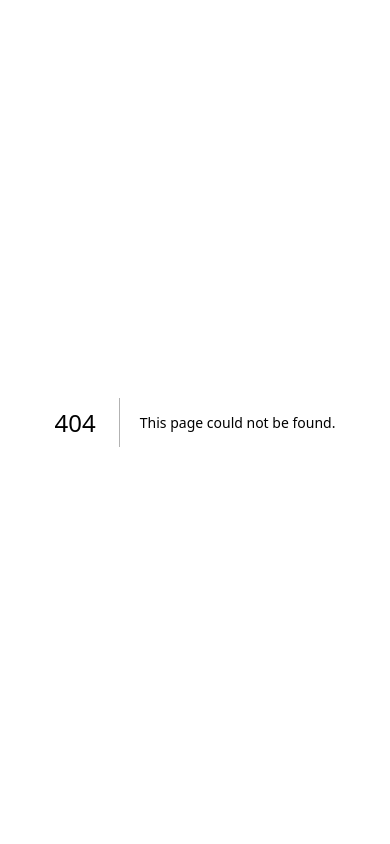
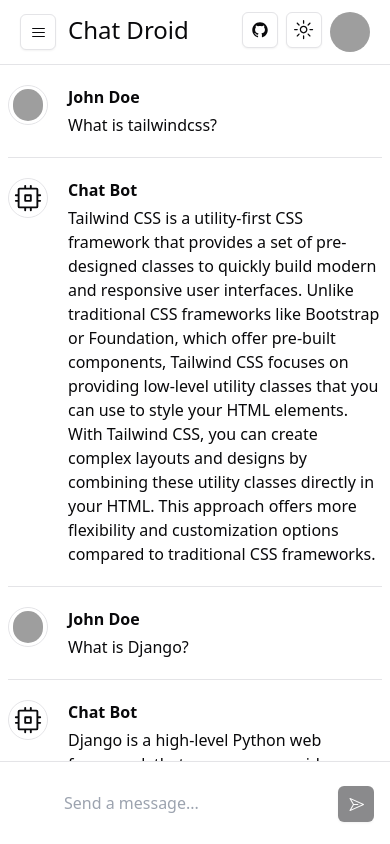
Before and after one commit to spotlight301/chatbot-rag-dual, a Next.js app in the folder apps/frontend/: page /chat/1 in a window 390 px wide. Before the commit this address had no page. Built offline with nearby package versions, Linux system fonts and the light colour scheme; grey boxes are pictures that could not be loaded.

Commit message:
Designed responsive chat page

```diff
--- /dev/null
+++ b/apps/frontend/src/app/chat/[id]/page.tsx
@@ -0,0 +1,20 @@
+import ChatArea from "@/components/chat/chatarea"
+import ChatPrompt from "@/components/chat/chatprompt"
+
+type ChatPageProps = {
+    params: {
+        id: string
+    }
+}
+
+const ChatPage = ({params: { id }} : ChatPageProps) => {
+
+    return (
+        <div className="flex flex-col h-full overflow-hidden">
+            <ChatArea chatId={id}/>
+            <ChatPrompt chatId={id}/>
+        </div>
+    )
+}
+
+export default ChatPage
--- /dev/null
+++ b/apps/frontend/src/components/chat/chatarea.tsx
@@ -0,0 +1,40 @@
+'use client'
+
+import { useMessages } from "@/hooks/useMessages";
+import Message from "./message";
+import { StackIcon } from "@radix-ui/react-icons";
+
+type ChatAreaProps = {
+    chatId: string;
+}
+
+const ChatArea = ({ chatId }: ChatAreaProps) => {
+
+    const messages = useMessages(chatId);
+
+    return (
+        <div className="flex-1 overflow-y-scroll overflow-x-hidden custom-scrollbar py-5 px-2 md:p-5">
+            {messages?.length == 0 && (
+                <div className='pb-[200px] pt-4 md:pt-10'>
+                <div className='mx-auto max-w-2xl px-4 flex flex-col items-center gap-5'>
+                    <StackIcon className='w-20 h-20' />
+
+                    <div className='rounded-lg border border-foreground/15 bg-tertiary p-8'>
+                        <h1 className='mb-2 text-lg font-semibold'>Welcome to Chat Droid AI Chatbot!</h1>
+                        <p className='mb-2 text-muted-foreground'>
+                            Experience the future of chatbots with our Next.js 14 powered platform, featuring sleek shadcn styling, backed by Django and Langchain.
+                        </p>
+                    </div>
+                </div>
+            </div>
+            )
+            }
+
+            {messages?.map((message: IMessage) => (
+                <Message key={message.id} message={message}/>
+            ))}
+        </div>
+    )
+}
+
+export default ChatArea
--- /dev/null
+++ b/apps/frontend/src/components/chat/chatprompt.tsx
@@ -0,0 +1,65 @@
+'use client'
+
+import React, { FormEvent, useState } from 'react'
+import { Button } from '../ui/button';
+import { PaperPlaneIcon } from '@radix-ui/react-icons';
+import Textarea from 'react-textarea-autosize'
+
+type ChatPromptProps = {
+    chatId: string;
+}
+
+
+const ChatPrompt = ({ chatId }: ChatPromptProps) => {
+    const [prompt, setPrompt] = useState("");
+
+    const sendMessage = (e: FormEvent<HTMLFormElement>) => {
+        e.preventDefault();
+
+        if(!prompt) return;
+
+        const input = prompt.trim();
+        setPrompt("");
+
+        // const message: IMessage = {
+        // }
+
+        // make the api call to get reply of prompt
+    }
+
+    return (
+        <div>
+            <div className='sticky bottom-0 w-full'>
+                <div className='mx-auto sm:max-w-2xl sm:px-4'>
+                    <div className='space-y-4 border-t bg-tertiary px-4 py-2 shadow-lg sm:rounded-t-xl sm:border md:py-4'>
+                        <form onSubmit={sendMessage}>
+                            <div className="relative flex max-h-60 w-full flex-col overflow-hidden bg-tertiary px-8 sm:rounded-md sm:border sm:px-12">
+                                <Textarea
+                                    // ref={inputRef}
+                                    tabIndex={0}
+                                    // onKeyDown={onKeyDown}
+                                    rows={1}
+                                    value={prompt}
+                                    onChange={e => setPrompt(e.target.value)}
+                                    placeholder="Send a message..."
+                                    spellCheck={false}
+                                    className="min-h-[60px] w-full resize-none bg-transparent px-4 py-[1.3rem] focus-within:outline-none sm:text-sm disabled:cursor-not-allowed"
+                                />
+                                <div className='absolute right-0 top-4 sm:right-4'>
+                                    <Button size="icon" disabled={!prompt}>
+                                        <PaperPlaneIcon />
+                                    </Button>
+                                </div>
+                            </div>
+                        </form>
+                    </div>
+
+                </div>
+
+
+            </div>
+        </div>
+    )
+}
+
+export default ChatPrompt
```
